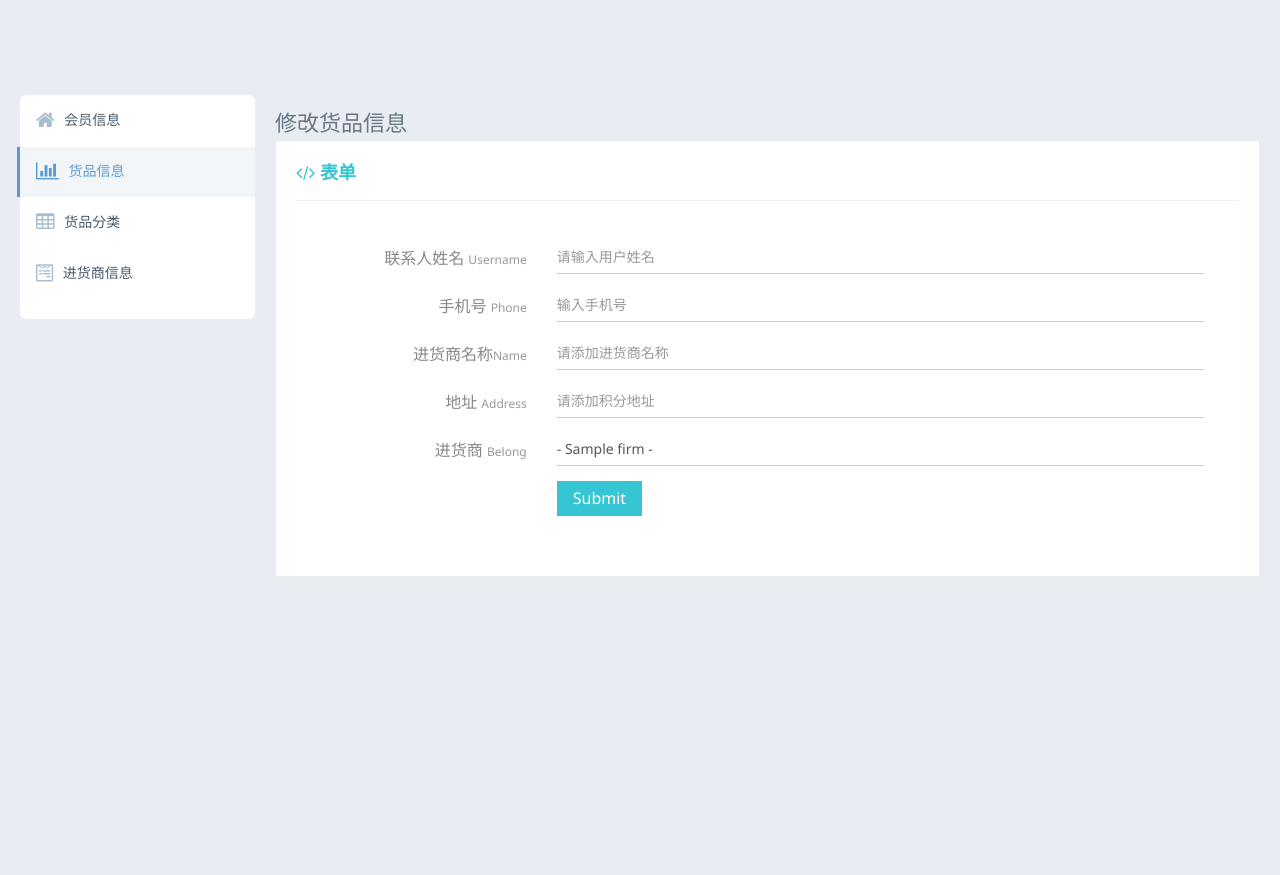
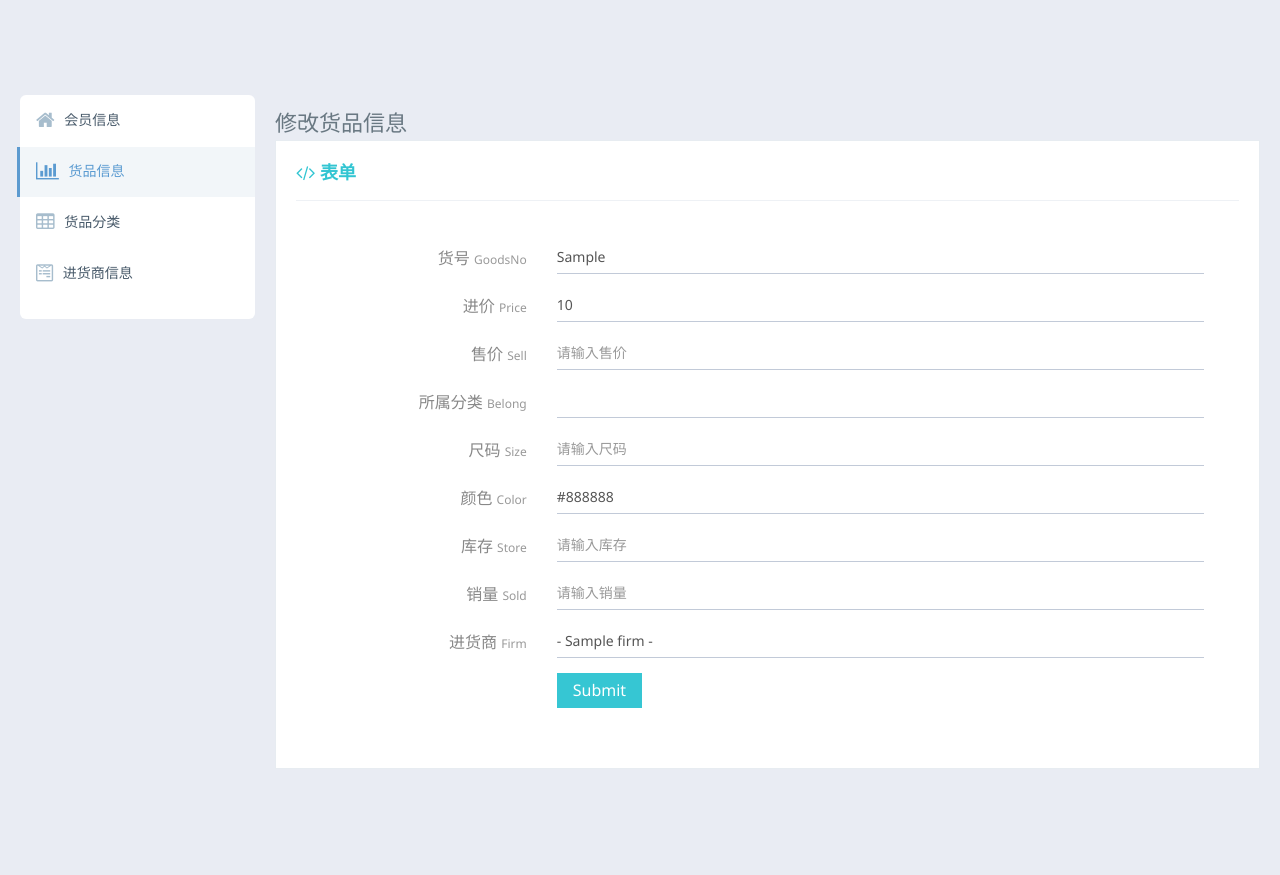
Before and after one commit to Miclefeng/admin, a PHP site: page /goods/operation.php?id=1 in a window 1280 px wide. Run offline with PHP 8.4, Linux system fonts and the light colour scheme; tables that the repository leaves empty or names only in its code hold one stand-in row (values such as "Sample post"); data that the repository does not hold is empty.

Commit message:
添加进货商相关功能

```diff
--- a/goods/operation.php
+++ b/goods/operation.php
@@ -17,7 +17,7 @@
     $data['sell'] = (isset($_POST['sell']) && !empty($_POST['sell'])) ? (float) $_POST['sell'] : 0;
     $data['category'] = (isset($_POST['category']) && !empty($_POST['category'])) ? intval($_POST['category']) : 0 ;
     $data['size'] = (isset($_POST['size']) && !empty($_POST['size'])) ? (float) $_POST['size'] : 0 ;
-    $data['color'] = (isset($_POST['color']) && !empty($_POST['color'])) ? (float) $_POST['color'] : 0 ;
+    $data['color'] = (isset($_POST['color']) && !empty($_POST['color'])) ? trim($_POST['color']) : 0 ;
     $data['store'] = (isset($_POST['store']) && !empty($_POST['store'])) ? intval($_POST['store']) : 0 ;
     $data['sold'] = (isset($_POST['sold']) && !empty($_POST['sold'])) ? intval($_POST['sold']) : 0 ;
     $data['firm'] = (isset($_POST['firm']) && !empty($_POST['firm'])) ? intval($_POST['firm']) : 0 ;
@@ -55,7 +55,7 @@
 
 $sql = "SELECT * FROM `firm`";
 $firm = $db->query($sql)->row_all();
-
+$category = get_category($db);
 function get_category($db)
 {
     $sql = "SELECT * FROM `category` WHERE `pid`=0";
@@ -152,40 +152,71 @@
                         <form action="operation.php" method="post" class="am-form tpl-form-line-form">
                             <input type="hidden" name="id" value="<?=intval($_GET['id'])?>">
                             <div class="am-form-group">
-                                <label for="user-name" class="am-u-sm-3 am-form-label"> 联系人姓名 <span class="tpl-form-line-small-title">Username</span></label>
+                                <label for="user-name" class="am-u-sm-3 am-form-label"> 货号 <span class="tpl-form-line-small-title">GoodsNo</span></label>
                                 <div class="am-u-sm-9">
-                                    <input type="text" name="username" value="<?=$userInfo['username']?>" class="tpl-form-input" id="user-name" placeholder="请输入用户姓名">
+                                    <input type="text" name="goods_no" value="<?=$goodsInfo['goods_no']?>" class="tpl-form-input" id="user-name" placeholder="请输入货品编号" required>
                                 </div>
                             </div>
 
                             <div class="am-form-group">
-                                <label class="am-u-sm-3 am-form-label">手机号 <span class="tpl-form-line-small-title">Phone</span></label>
+                                <label class="am-u-sm-3 am-form-label"> 进价 <span class="tpl-form-line-small-title"> Price </span></label>
                                 <div class="am-u-sm-9">
-                                    <input type="text" name="phone" value="<?=$userInfo['phone']?>" placeholder="输入手机号" required>
+                                    <input type="number" step="0.01" name="price" value="<?=$goodsInfo['price']?>" placeholder="请输入进价" required>
                                 </div>
                             </div>
 
                             <div class="am-form-group">
-                                <label for="user-weibo" class="am-u-sm-3 am-form-label">进货商名称<span class="tpl-form-line-small-title">Name</span></label>
+                                <label for="user-weibo" class="am-u-sm-3 am-form-label"> 售价 <span class="tpl-form-line-small-title">Sell</span></label>
                                 <div class="am-u-sm-9">
-                                    <input type="text" name="name" value="<?=$userInfo['name']?>" id="user-weibo" placeholder="请添加进货商名称">
-                                    <div>
-                                    </div>
+                                    <input type="number" step="0.01" name="sell" value="<?=$goodsInfo['sell']?>" id="user-weibo" placeholder="请输入售价" required>
                                 </div>
                             </div>
                             <div class="am-form-group">
-                                <label for="user-weibo" class="am-u-sm-3 am-form-label">地址 <span class="tpl-form-line-small-title">Address</span></label>
+                                <label for="user-phone" class="am-u-sm-3 am-form-label"> 所属分类 <span class="tpl-form-line-small-title"> Belong </span></label>
                                 <div class="am-u-sm-9">
-                                    <input type="text" name="address" value="<?=$userInfo['address']?>" id="user-weibo" placeholder="请添加积分地址">
-                                    <div>
-
-                                    </div>
+                                    <select name="category">
+                                        <?php foreach ($category as $k => $v):?>
+                                            <?php if(isset($v['children']) && !empty($v['children'])):?>
+                                                <optgroup label="<?=$v['name']?>">
+                                                    <?php foreach ($v['children'] as $m => $n):?>
+                                                        <option value="<?=$n['id']?>" <?php if($n['id'] == $goodsInfo['category']):?>selected<?php endif;?>><?=$n['name']?></option>
+                                                    <?php endforeach;?>
+                                                </optgroup>
+                                            <?php else:?>
+                                                <option value="<?=$v['id']?>" <?php if($v['id'] == $goodsInfo['category']):?>selected<?php endif;?>><?=$v['name']?></option>
+                                            <?php endif;?>
+                                        <?php endforeach;?>
+                                    </select>
                                 </div>
                             </div>
                             <div class="am-form-group">
-                                <label for="user-phone" class="am-u-sm-3 am-form-label"> 进货商 <span class="tpl-form-line-small-title"> Belong </span></label>
+                                <label for="user-weibo" class="am-u-sm-3 am-form-label"> 尺码 <span class="tpl-form-line-small-title">Size</span></label>
                                 <div class="am-u-sm-9">
-                                    <select name="parent">
+                                    <input type="number" step="0.5" name="size" value="<?=$goodsInfo['size']?>" id="user-weibo" placeholder="请输入尺码" required>
+                                </div>
+                            </div>
+                            <div class="am-form-group">
+                                <label for="user-weibo" class="am-u-sm-3 am-form-label"> 颜色 <span class="tpl-form-line-small-title">Color</span></label>
+                                <div class="am-u-sm-9">
+                                    <input type="text" name="color" value="<?=$goodsInfo['color']?>" id="user-weibo" placeholder="请输入颜色" required>
+                                </div>
+                            </div>
+                            <div class="am-form-group">
+                                <label for="user-weibo" class="am-u-sm-3 am-form-label"> 库存 <span class="tpl-form-line-small-title">Store</span></label>
+                                <div class="am-u-sm-9">
+                                    <input type="number" name="store" value="<?=$goodsInfo['store']?>" id="user-weibo" placeholder="请输入库存" required>
+                                </div>
+                            </div>
+                            <div class="am-form-group">
+                                <label for="user-weibo" class="am-u-sm-3 am-form-label"> 销量 <span class="tpl-form-line-small-title">Sold</span></label>
+                                <div class="am-u-sm-9">
+                                    <input type="number" name="sold" value="<?=$goodsInfo['sold']?>" id="user-weibo" placeholder="请输入销量" required>
+                                </div>
+                            </div>
+                            <div class="am-form-group">
+                                <label for="user-phone" class="am-u-sm-3 am-form-label"> 进货商 <span class="tpl-form-line-small-title"> Firm</span></label>
+                                <div class="am-u-sm-9">
+                                    <select name="firm">
                                         <?php foreach ($firm as $k => $v):?>
                                             <option value="<?=$v['id']?>" <?php if($v['id'] == $goodsInfo['firm']):?>selected<?php endif;?>>- <?=$v['name']?> -</option>
                                         <?php endforeach;?>
```
Also changed, not shown: goods/goods.php (+26 -2 lines).
